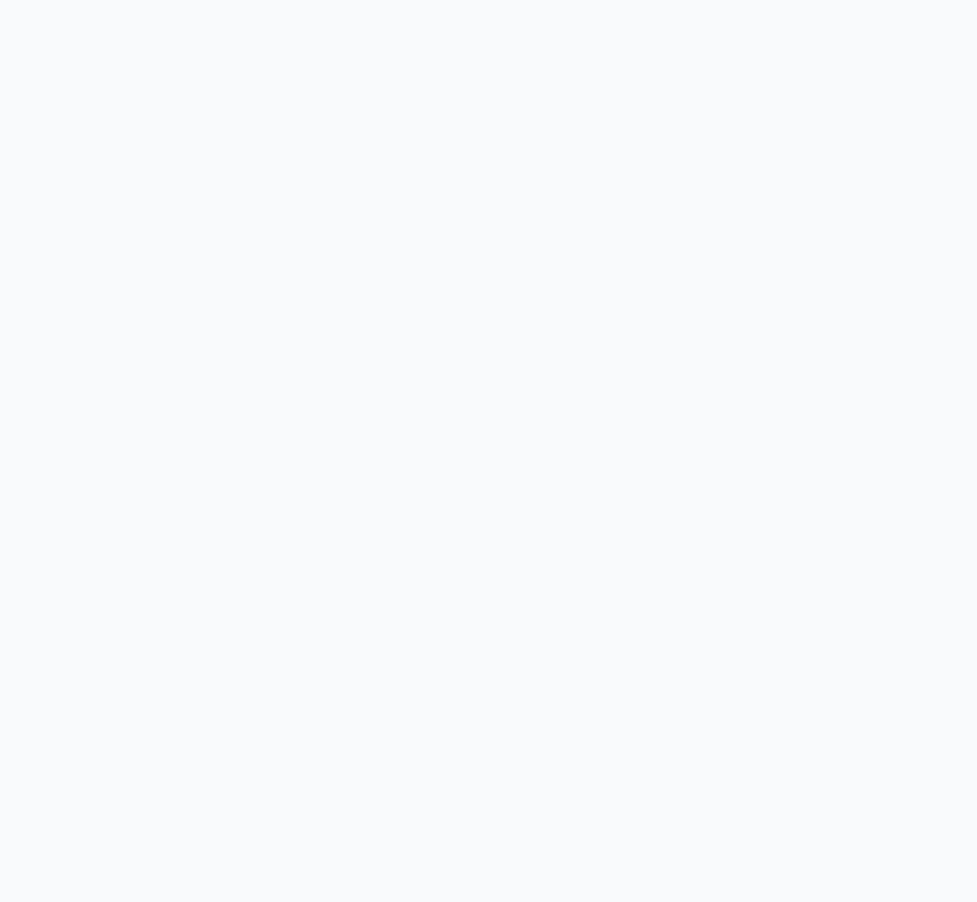
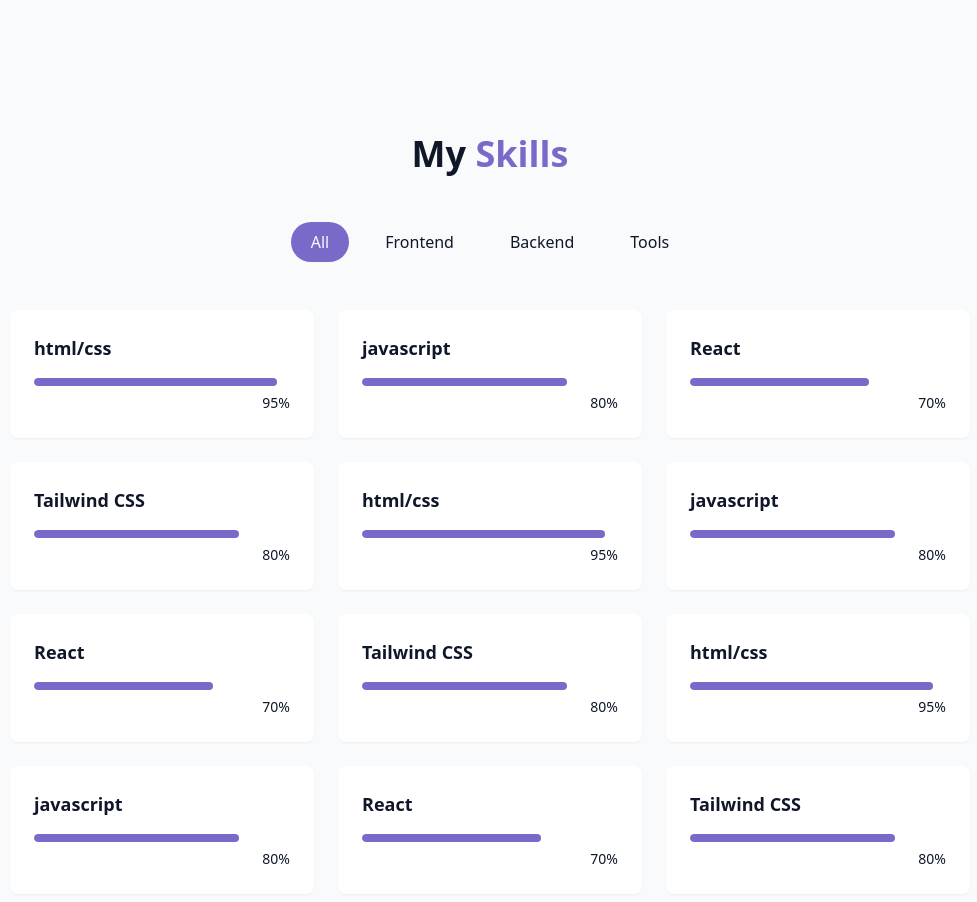
Before and after one commit to iamniteshdubey0/Portfolio-ReactJs-Tailwindcss, a React (Vite) app: page / in a window 1280 px wide. Shown: the part 1540-2442 px from the top of the page, without its empty margins (150-1127 px from the left). Before the commit the page ends 1578 px from the top, so only its background shows below. Built offline with nearby package versions, Linux system fonts and the light colour scheme.

Commit message:
feat: add SkillsSection component to Home page

```diff
--- a/src/components/AboutSection.jsx
+++ b/src/components/AboutSection.jsx
@@ -3,7 +3,7 @@
 
 const AboutSection = () => {
   return (
-    <section id="#about" className="py-24 px-4 relative">
+    <section id="about" className="py-24 px-4 relative">
       <div className="container mx-auto max-w-5xl">
         <h2 className="text-3xl md:text-4xl font-bold mb-12 text-center">
           About <span className="text-primary">Me</span>
--- /dev/null
+++ b/src/components/SkillsSection.jsx
@@ -0,0 +1,83 @@
+import React, { useState } from "react";
+import { cn } from "../lib/utils";
+
+const skills = [
+  { name: "html/css", level: 95, category: "frontend" },
+  { name: "javascript", level: 80, category: "frontend" },
+  { name: "React", level: 70, category: "frontend" },
+  { name: "Tailwind CSS", level: 80, category: "frontend" },
+
+  { name: "html/css", level: 95, category: "backend" },
+  { name: "javascript", level: 80, category: "backend" },
+  { name: "React", level: 70, category: "backend" },
+  { name: "Tailwind CSS", level: 80, category: "backend" },
+
+  { name: "html/css", level: 95, category: "tools" },
+  { name: "javascript", level: 80, category: "tools" },
+  { name: "React", level: 70, category: "tools" },
+  { name: "Tailwind CSS", level: 80, category: "tools" },
+];
+
+const categories = ["all", "frontend", "backend", "tools"];
+
+const SkillsSection = () => {
+  const [activeCategory, setActiveCategory] = useState("all");
+  const filteredSkills = skills.filter(
+    (skill) => activeCategory === "all" || skill.category === activeCategory
+  );
+
+  return (
+    <section id="skills" className="py-24 px-4 relative bg-secondary/30">
+      <div className="container mx-auto max-w-5xl">
+        <h2 className="text-3xl md:text-4xl font-bold mb-12 text-center">
+          My <span className="text-primary">Skills</span>
+        </h2>
+
+        <div className="flex flex-wrap justify-center gap-4 mb-12">
+          {categories.map((category, key) => (
+            <button
+              key={key}
+              className={cn(
+                "px-5 py-2 rounded-full transition-colors duration-300 capitalize",
+                activeCategory === category
+                  ? "bg-primary text-primary-foreground"
+                  : "bg-secondary/70 text-foreground hover:bg-secondary"
+              )}
+              onClick={() => setActiveCategory(category)}
+            >
+              {category}
+            </button>
+          ))}
+        </div>
+
+        <div className="grid grid-cols-1 sm:grid-cols-2 lg:grid-cols-3 gap-6">
+          {filteredSkills.map((skill, key) => (
+            <div
+              key={key}
+              className="bg-card p-6 rounded-lg shadow-xs hover:card-hover"
+            >
+              <div className="text-left mb-4">
+                <h3 className="font-semibold text-lg">{skill.name}</h3>
+              </div>
+              <div className="w-full bg-secondary/50 h-2 rounded-full overflow-hidden">
+                <div
+                  className="bg-primary h-2 rounded-full origin-left animate-[grow_1.5s_ease-out]"
+                  style={{
+                    width: skill.level + "%",
+                  }}
+                ></div>
+              </div>
+              <div className="text-right mt-1">
+                <span className="text-sm text-muted-foreground">
+                  {skill.level}%
+                </span>
+              </div>
+            </div>
+          ))}
+        </div>
+      </div>
+    </section>
+  );
+};
+
+export default SkillsSection;
--- a/src/pages/Home.jsx
+++ b/src/pages/Home.jsx
@@ -4,6 +4,7 @@
 import Navbar from "../components/Navbar";
 import HeroSection from "../components/HeroSection";
 import AboutSection from "../components/AboutSection";
+import SkillsSection from "../components/SkillsSection";
 
 const Home = () => {
   return (
@@ -18,6 +19,7 @@
       <main>
         <HeroSection></HeroSection>
         <AboutSection></AboutSection>
+        <SkillsSection></SkillsSection>
       </main>
       {/* footer */}
     </main>
```
